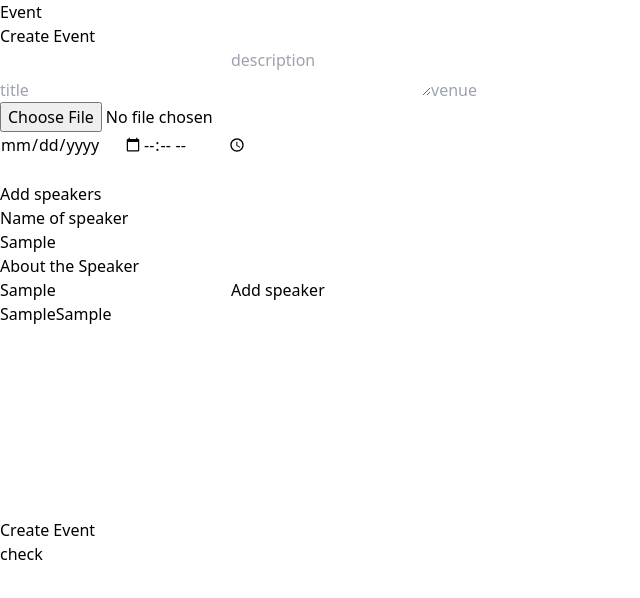
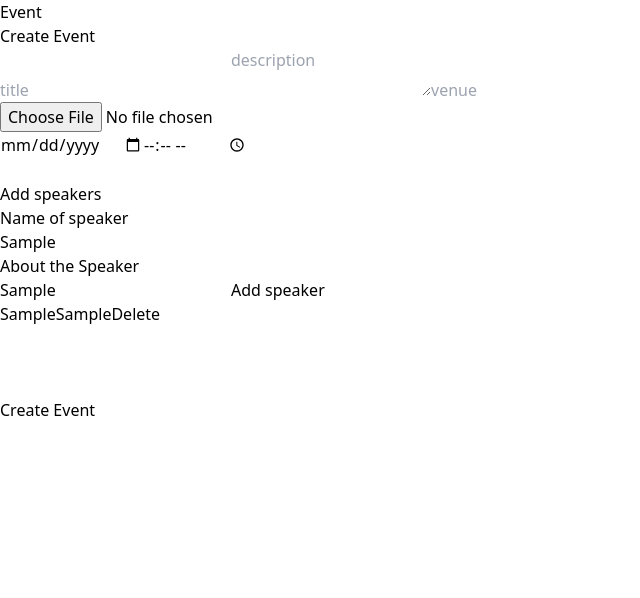
Before and after one commit to Azzam1503/EventLogger, a React (Vite) app in the folder frontend/: page /create-event in a window 1280 px wide. Both pictures are taken after typing "Sample", "Sample" into the empty fields and a click on the button "Add speaker". Shown: the top 598 px of the page, without its empty margins (0-640 px from the left). Built offline with nearby package versions, Linux system fonts and the light colour scheme.

Commit message:
added delete button to speakers

```diff
--- a/frontend/src/pages/CreateEvent.jsx
+++ b/frontend/src/pages/CreateEvent.jsx
@@ -93,9 +93,6 @@ const CreateEvent = () => {
     }
   };
 
-  const check = () => {
-    console.log(eventFormData)
-  }
   const appendSpeaker = () => {
     const newSpeaker = {
       id: parseInt(speakers.length+1),
@@ -103,11 +100,17 @@ const CreateEvent = () => {
       about: speaker.about
     }
     setSpeakers((prevSpeaker) => [...prevSpeaker, newSpeaker]);
-    setSpeaker((prevSpeaker) => prevSpeaker = {
+    setSpeaker({
       name: "",
       about: ""
     });
   }
+
+  const deleteSpeaker = (id) => {
+    const filtered = speakers.filter((speaker) => speaker.id != id);
+    setSpeakers(filtered);
+  }
+
 
   return (
     <div>
@@ -184,23 +187,18 @@ const CreateEvent = () => {
 
               <button type="button" onClick={appendSpeaker}>Add speaker</button>
           </div>
-          <div>{speakers.map((speaker) => (
-              <div key={speaker.id}>
+          <ul>{speakers.map((speaker) => (
+              <li key={speaker.id}>
                 {speaker.name}
                 {speaker.about}
-              </div>
-          ))}</div>
-          <br />
-          <br />
-          <br />
-          <br />
-          <br />
+                <button type="button" onClick={() => deleteSpeaker(speaker.id)}>Delete</button>
+              </li>
+          ))}</ul>
           <br />
           <br />
           <br />
           <button type="submit">Create Event</button>
         </form>
-        <button onClick={check}>check</button>
     </div>
   );
 };
```
